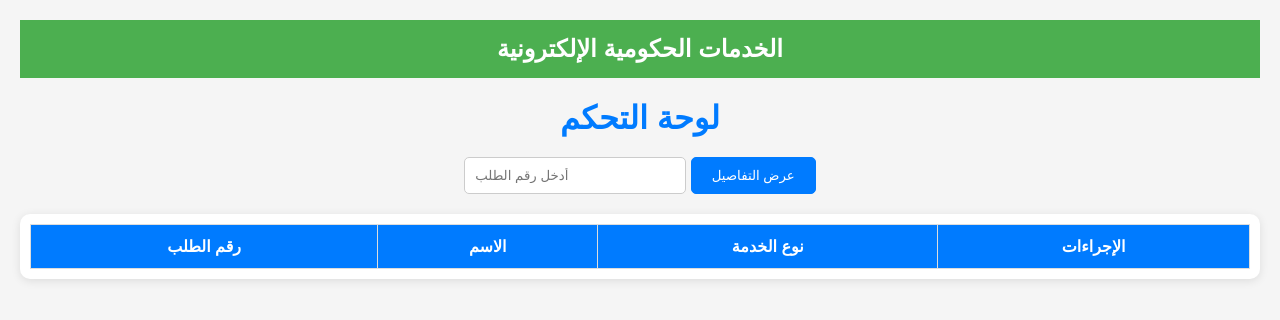
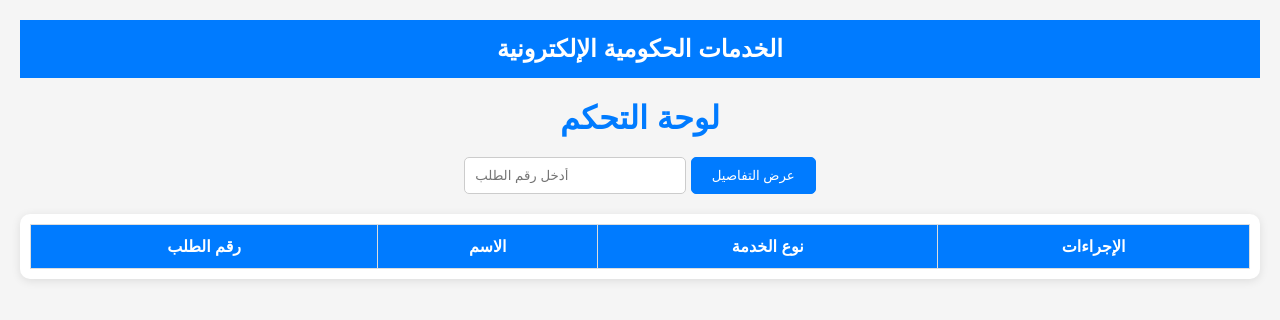
Before and after one commit to mugahedmotaz/goverment, a website: page track-requests.html in a window 1280 px wide. Drawn offline with nearby package versions, Linux system fonts and the light colour scheme.

Commit message:
Update track-requests.html

```diff
--- a/track-requests.html
+++ b/track-requests.html
@@ -15,7 +15,7 @@
 
         /* تنسيق الهيدر */
         .header {
-            background-color: #4CAF50; /* خلفية الهيدر */
+            background-color: #007bff; /* خلفية الهيدر */
             color: white;
             text-align: center;
             padding: 15px 0;
```
